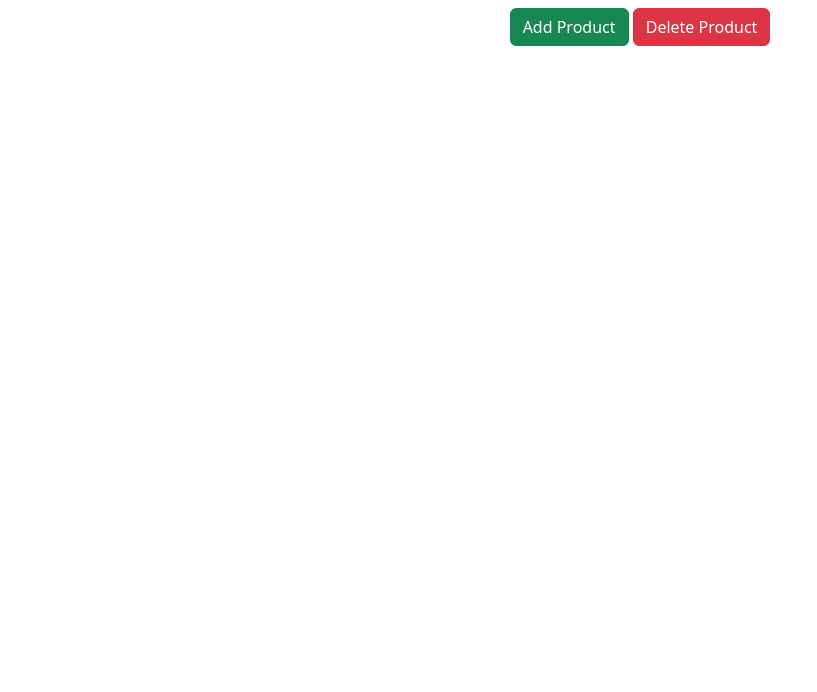
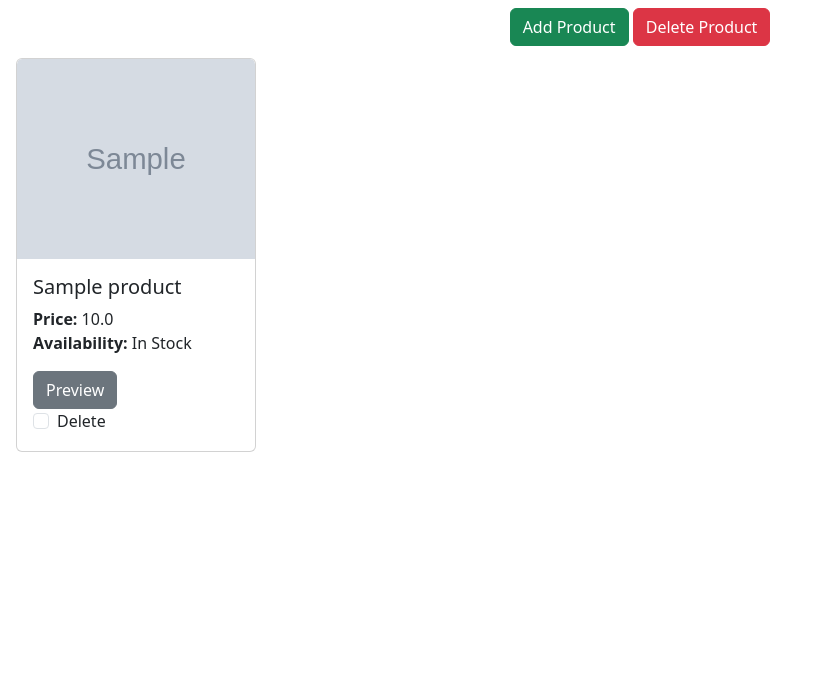
Before and after one commit to KDotWare/CS50x-Final-Project, a Flask app: page /me/listing in a window 1280 px wide. Shown: the part 70-762 px from the top of the page, without its empty margins (0-817 px from the left). Run offline with Flask 3, Linux system fonts and the light colour scheme; the visitor is signed in with stand-in values (Sample User, id 1); tables that the repository leaves empty hold one stand-in row (values such as "Sample post"); grey boxes marked "Sample" are stand-in pictures.

Commit message:
Update /me/listing route and html make dynamic product listing

```diff
--- a/app.py
+++ b/app.py
@@ -10,7 +10,7 @@ from werkzeug.security import generate_password_hash, check_password_hash
 from werkzeug.utils import secure_filename
 from flask_session import Session
 from flask_sqlalchemy import SQLAlchemy
-from sqlalchemy import select
+from sqlalchemy import select, join
 from functools import wraps
 from model import *
 from os import getcwd
@@ -468,7 +468,12 @@ def listing():
         return jsonify(json)
     else:
         categories = db.session.execute(select(Category)).fetchall()
-        return render_template("/me/listing.html", categories=categories)
+        products = db.session.execute(select(Product, ProductImage).
+                                        where(Product.user == session["user_id"]).
+                                        group_by(ProductImage.product).
+                                        join(ProductImage, Product.id == ProductImage.product)).fetchall()
+
+        return render_template("/me/listing.html", categories=categories, products=products)
 
 @app.route("/uploads/<path:filename>")
 def uploads(filename):
--- a/templates/me/listing.html
+++ b/templates/me/listing.html
@@ -57,6 +57,28 @@
         </div>
     </div>
     <div class="listing container-fluid">
+        {% for value in products %}
+            {% set product = value[0] %}
+            {% set productImg = value[1] %}
+
+            <div class="card m-1" style="max-height: 25em; width: 15em; overflow: hidden;">
+                <img class="card-img-top" src="{{ url_for('uploads', filename='imgs/' + productImg.file_name) }}" height="200px">
+                <div class="card-body">
+                    <h5 style="display: -webkit-box; -webkit-line-clamp: 2; -webkit-box-orient: vertical; overflow: hidden;">{{ product.title }}</h5>
+                    <p class="card-text" style="margin: 0; text-overflow: ellipsis;"><b>Price:</b> {{ product.price }}</p>
+                    {% if product.availability %}
+                        <p class="card-text" style="text-overflow: ellipsis;"><b>Availability:</b> In Stock</p>
+                    {% else %}
+                        <p class="card-text" style="text-overflow: ellipsis;"><b>Availability:</b> Single Item</p>
+                    {% endif %}
+                    <a href="#" class="btn btn-secondary">Preview</a>
+                    <div class="form-check">
+                        <input type="checkbox" class="checkDelete form-check-input" name="delete" value="{{ product.id }}">
+                        <label class="form-check-label" for="check2">Delete</label>
+                    </div>
+                </div>
+            </div>
+        {% endfor %}
     </div>
     <script src="{{ url_for('static', filename='js/listing.js') }}"></script>
 {% endblock %}
```
